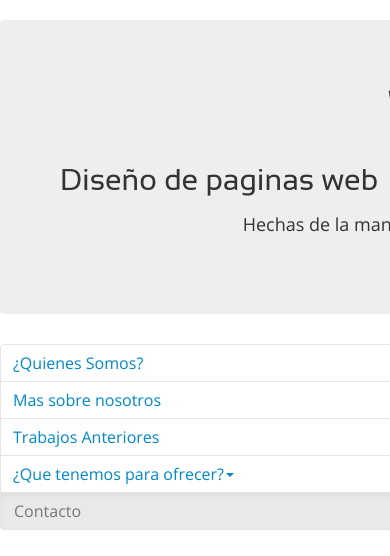
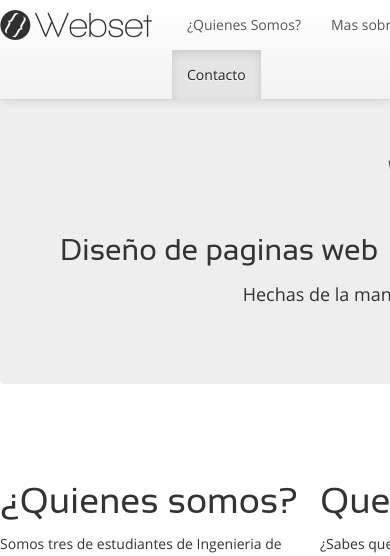
Before and after one commit to Rogergonzalez21/WebSet-webpage, a plain HTML site: page index.html in a window 390 px wide. Shown: the top 556 px of the page. Drawn offline with Linux system fonts and the light colour scheme.

Commit message:
Replaced navigation bar and made some fixes

```diff
--- a/css/docs.css
+++ b/css/docs.css
@@ -21,11 +21,6 @@ body {
 /* Tweak navbar brand link to be super sleek
 -------------------------------------------------- */
 .navbar-fixed-top .brand {
-  padding-right: 0;
-  padding-left: 0;
-  margin-left: 20px;
-  float: right;
-  font-weight: bold;
   color: #000;
   text-shadow: 0 1px 0 rgba(255,255,255,.1), 0 0 30px rgba(255,255,255,.125);
   -webkit-transition: all .2s linear;
@@ -820,8 +815,6 @@ form.well {
 
   /* Unfloat brand */
   .navbar-fixed-top .brand {
-    float: left;
-    margin-left: 0;
     padding-left: 10px;
     padding-right: 10px;
   }
--- a/css/style.css
+++ b/css/style.css
@@ -1,3 +1,5 @@
+/* ----------------- font stuff ----------------- */
+
 @font-face {
     font-family: 'SansationRegular';
     src: url('../font/Sansation_Regular-webfont.eot');
@@ -153,16 +155,64 @@
 }
 
 body {
-  padding-bottom: 50px;
+  padding-bottom: 90px;
   font-family: "OpenSansRegular", "Helvetica Neue", "Helvetica", "Verdana", "Arial", sans-serif;
-  font-size: 16px;
-  line-height: 22px;
 }
 
 h1, h2, h3, h4, h5, h6 {
   font-family: "SansationRegular";
   font-weight: normal;
 }
+
+/* END of font stuff */
+
+
+/* ----------------- FIXES ----------------- */
+
+.navbar {
+    font-size: 14px;
+    /* decrease and ensure navbar's font-size */
+}
+
+.navbar .brand {
+    font-family: "OpenSansLight";
+    font-size: 18px;
+    /* if logo image it's not displayed */
+    padding: 10px 20px;
+    /* 10 of top + 10 of bottom + 30 of logo height = 50 of navbar */
+}
+
+.nav-collapse .nav > li > a, .nav-collapse .dropdown-menu a {
+    font-weight: normal;
+    /* overwrite font-weight of bootstrap-responsive.css because looks ugly */
+}
+
+@media (max-width: 979px) {
+
+  .navbar-fixed-top,
+  .navbar-fixed-bottom {
+    position: fixed;
+    /* fix navbar always, bootstrap-responsive.css make it static on lower resolutions */
+  }
+
+  body {
+    padding-top: 90px;
+    /* since the bar is fixed, we should leave the original margin,
+        bootstrap-responsive.css take away the margin */
+  }
+}
+
+@media (max-width: 767px) {
+    .navbar .btn-navbar {
+        margin-right: 20px;
+        /* on lower resolutions, bootstrap-responsive.css puts negative margins on navbar,
+            so .btn-navbar gets out of screen */
+    }
+}
+
+/* END of fixes */
+
+
 
 .images {
 	height: 151px;
--- a/index.html
+++ b/index.html
@@ -18,30 +18,21 @@
 		<link rel="stylesheet" type="text/css" href="css/style.css" />
 
 		<link rel="icon" type="image/x-icon" href="img/favicon.png" />
-
-		<style type="text/css">
-			body {
-				padding-top: 20px;
-				padding-bottom: 40px;
-			}
-
-		</style>
 	</head>
 
 	<body data-spy="scroll" data-offset="50">
-		<!-- Inicio del Container -->
+		<div class="navbar navbar-fixed-top">
+			<div class="navbar-inner">
 				<div class="container">
-			<header class="jumbotron subhead" id="overview">
-				<div class="hero-unit">
-					<h1>Web Set</h1>
-					<h2>Diseño de paginas web</h2>
-					<p>
-						Hechas de la manera simple, totalmente modificables.
-					</p>
-				</div>
-				<div class="subnav">
-					<ul class="nav nav-pills">
-						<li class="active">
+					<button type="button" class="btn btn-navbar" data-toggle="collapse" data-target=".nav-collapse">
+					<span class="icon-bar"></span>
+					<span class="icon-bar"></span>
+					<span class="icon-bar"></span>
+					</button>
+					<a class="brand" href="./index.html"><img src="img/logo-small.png" alt="Webset" /></a>
+					<div class="nav-collapse collapse">
+						<ul class="nav pull-right">
+							<li class="">
 								<a href="#quienessomos">¿Quienes Somos?</a>
 							</li>
 							<li class="">
@@ -50,9 +41,10 @@
 							<li class="">
 								<a href="#otherjobs">Trabajos Anteriores</a>
 							</li>
-
 							<li class="dropdown">
-							<a class="dropdown-toggle" data-toggle="dropdown" href="#">¿Que tenemos para ofrecer?<b class="caret"></b></a>
+								<a class="dropdown-toggle" data-toggle="dropdown" href="#">¿Que tenemos para ofrecer?
+									<b class="caret"> </b>
+								</a>
 								<ul class="dropdown-menu">
 									<li>
 										<a href="#design">Diseño/Programacion web</a>
@@ -72,6 +64,19 @@
 								<a href="#contact">Contacto</a>
 							</li>
 						</ul>
+					</div>
+				</div>
+			</div>
+	    </div>
+		<!-- Inicio del Container -->
+		<div class="container">
+			<header class="jumbotron subhead" id="overview">
+				<div class="hero-unit">
+					<h1>Web Set</h1>
+					<h2>Diseño de paginas web</h2>
+					<p>
+						Hechas de la manera simple, totalmente modificables.
+					</p>
 				</div>
 			</header>
 			<section id="quienessomos">
@@ -203,7 +208,7 @@
 								<a href="#carelibro" data-toggle="modal"><img src="img/CareLibroImagen.png" class="images" alt="CareLibroImage"/></a>
 								<br/>
 								<br />
-								<a class="btn btn-success" id="popover" rel="popover" data-content="Puedes ver el codigo fuente de esta Web desde GitHub. ¡Cuidado! Solo para entendidos" data-original-title="Codigo Fuente" target="_blank" href="https://github.com/adrianObel/Care-Libro">Ver repositorio en GitHub</a>
+								<a class="btn btn-success" id="popover" rel="popover" data-trigger="hover" data-content="Puedes ver el codigo fuente de esta Web desde GitHub. ¡Cuidado! Solo para entendidos" data-original-title="Codigo Fuente" target="_blank" href="https://github.com/adrianObel/Care-Libro">Ver repositorio en GitHub</a>
 
 							</div>
 							<div class="span4" align="center">
@@ -216,7 +221,7 @@
 								<a href="#pibv" data-toggle="modal"><img src="img/PIBVImage.png" class="images" alt="PIBVImage" /></a>
 								<br/>
 								<br />
-								<a class="btn disabled" id="popover2" rel="popover" data-content="Por ahora no hay codigo fuente, lo sentimos." data-original-title="Codigo Fuente" href="#otherjobs">¡No hay codigo fuente!</a>
+								<a class="btn disabled" id="popover2" rel="popover" data-trigger="hover" data-content="Por ahora no hay codigo fuente, lo sentimos." data-original-title="Codigo Fuente" href="#otherjobs">¡No hay codigo fuente!</a>
 
 							</div>
 
@@ -229,7 +234,7 @@
 								<img src="img/WebsetImagen.png" class="images" alt="WebSetImage" />
 								<br/>
 								<br />
-								<a class="btn btn-success" id="popover4" rel="popover" data-content="Puedes ver el codigo fuente de esta Web desde GitHub. ¡Cuidado! Solo para entendidos" data-original-title="Codigo Fuente" target="_blank" href="https://github.com/Rogergonzalez21/WebSet-webpage">Ver repositorio en GitHub</a>
+								<a class="btn btn-success" id="popover4" rel="popover" data-trigger="hover" data-content="Puedes ver el codigo fuente de esta Web desde GitHub. ¡Cuidado! Solo para entendidos" data-original-title="Codigo Fuente" target="_blank" href="https://github.com/Rogergonzalez21/WebSet-webpage">Ver repositorio en GitHub</a>
 							</div>
 						</div>
 					</div>
```
Also changed, not shown: img/logo-small.png (added). Lines whose indentation alone changed are shown as unchanged.
